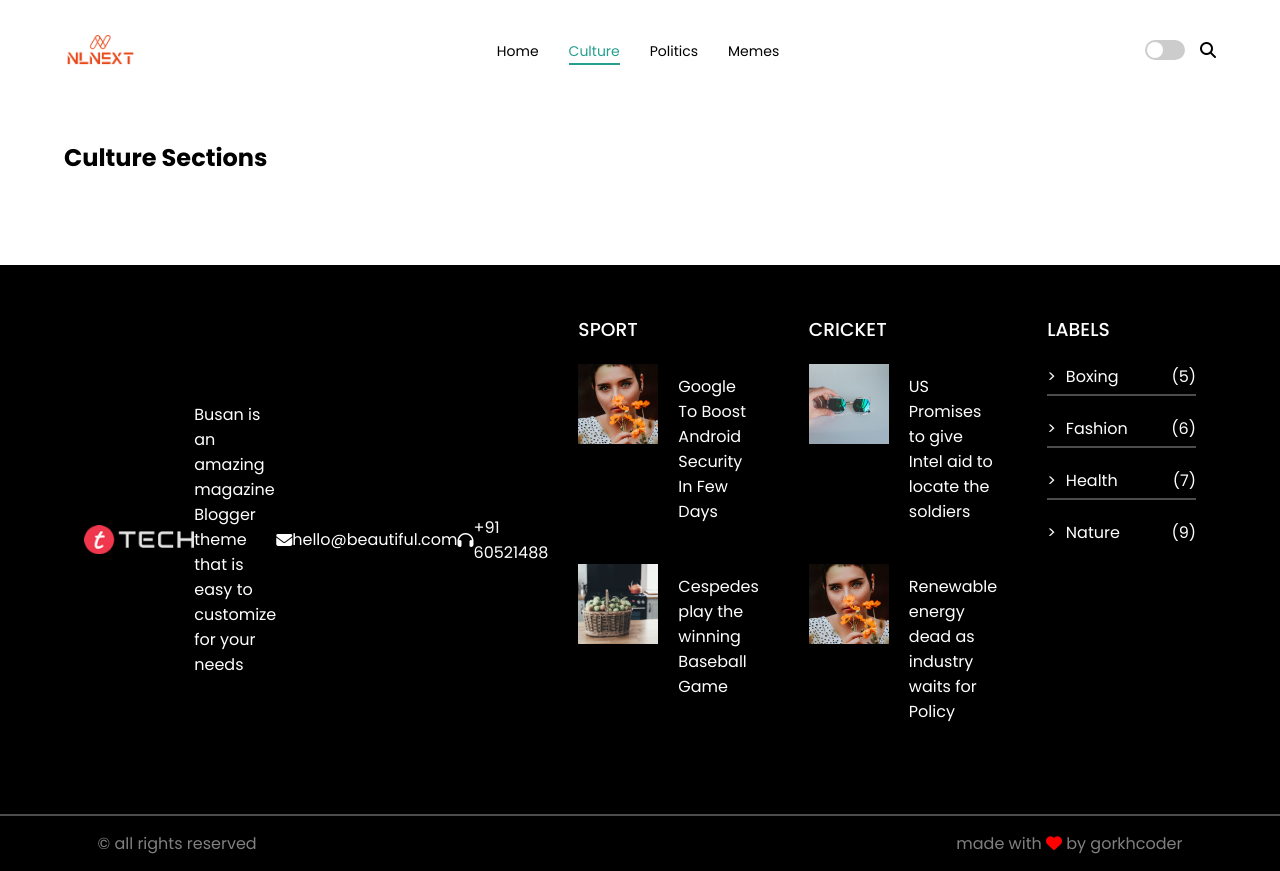
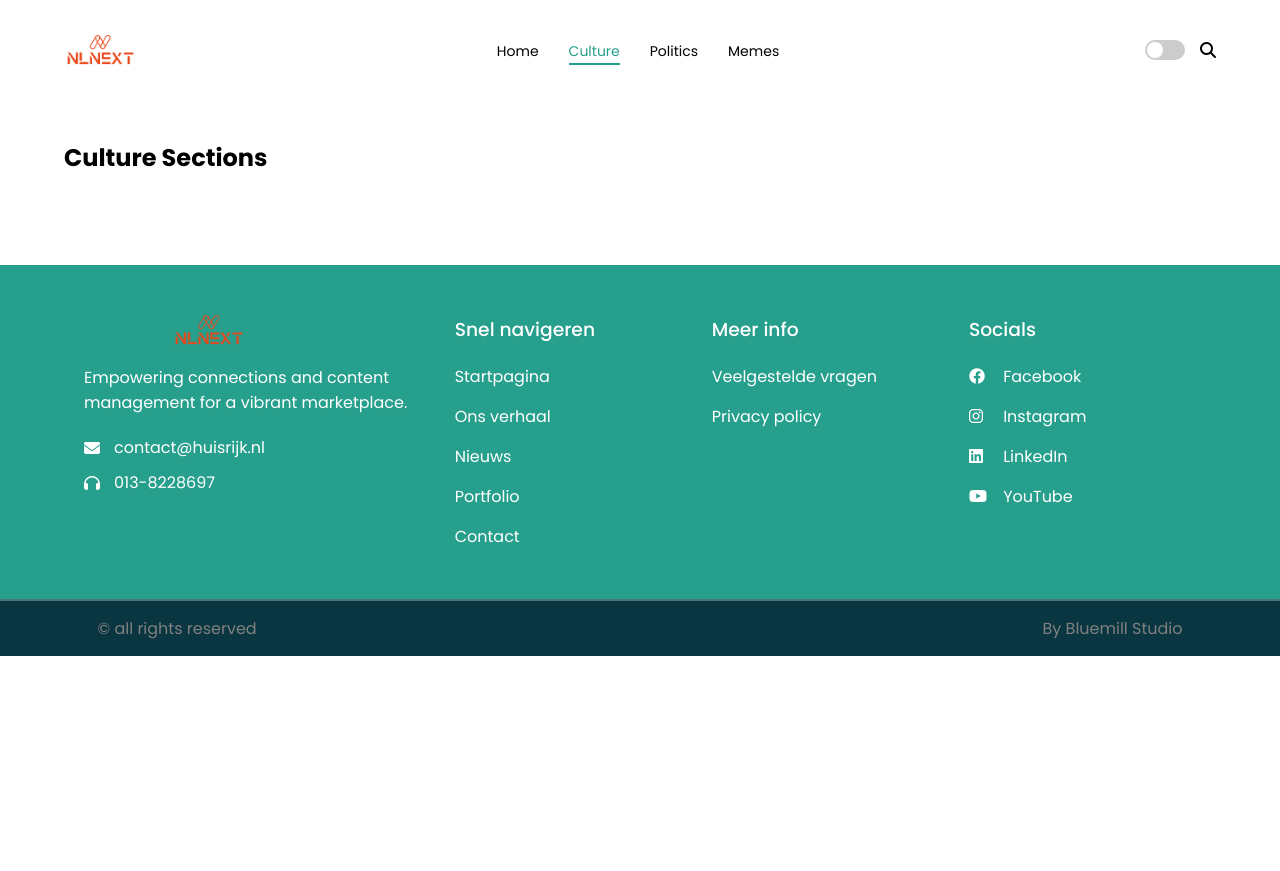
Before and after one commit to VIAVERI/NLNEXT, a React (Create React App) app in the folder Frontend/: page /culture in a window 1280 px wide. After the commit the page ends 800 px from the top, so only its background shows below. Built offline with nearby package versions, Linux system fonts and the light colour scheme.

Commit message:
bottom nav ver.2

```diff
--- a/Frontend/src/components/common/footer/Footer.jsx
+++ b/Frontend/src/components/common/footer/Footer.jsx
@@ -1,5 +1,5 @@
-import React from "react"
-import "./footer.css"
+import React from "react";
+import "./footer.css";
 
 const Footer = () => {
   return (
@@ -7,65 +7,55 @@ const Footer = () => {
       <footer>
         <div className='container'>
           <div className='box logo'>
-            <img src='../images/tech-logo-footer.png' alt='' />
-            <p>Busan is an amazing magazine Blogger theme that is easy to customize for your needs</p>
-            <i className='fa fa-envelope'></i>
-            <span> hello@beautiful.com </span> <br />
-            <i className='fa fa-headphones'></i>
-            <span> +91 60521488</span>
-          </div>
-          <div className='box'>
-            <h3>SPORT</h3>
-            <div className='item'>
-              <img src='../images/hero/hero1.jpg' alt='' />
-              <p>Google To Boost Android Security In Few Days</p>
-            </div>
-            <div className='item'>
-              <img src='../images/hero/hero2.jpg' alt='' />
-              <p>Cespedes play the winning Baseball Game</p>
+            <img src='../images/logo.png' alt='Logo' />
+            <p>Empowering connections and content management for a vibrant marketplace.</p>
+            <div className="contact-info">
+              <div>
+                <i className='fa fa-envelope'></i>
+                <span>contact@huisrijk.nl</span>
+              </div>
+              <div>
+                <i className='fa fa-headphones'></i>
+                <span>013-8228697</span>
+              </div>
             </div>
           </div>
           <div className='box'>
-            <h3>CRICKET</h3>
-            <div className='item'>
-              <img src='../images/hero/hero3.jpg' alt='' />
-              <p>US Promises to give Intel aid to locate the soldiers</p>
-            </div>
-            <div className='item'>
-              <img src='../images/hero/hero1.jpg' alt='' />
-              <p>Renewable energy dead as industry waits for Policy</p>
-            </div>
+            <h3>Snel navigeren</h3>
+            <ul>
+              <li>Startpagina</li>
+              <li>Ons verhaal</li>
+              <li>Nieuws</li>
+              <li>Portfolio</li>
+              <li>Contact</li>
+            </ul>
           </div>
           <div className='box'>
-            <h3>LABELS</h3>
-            {/*<i className='fa fa-chevron-right'></i>*/}
+            <h3>Meer info</h3>
             <ul>
-              <li>
-                <span>Boxing</span> <label>(5)</label>
-              </li>
-              <li>
-                <span>Fashion</span> <label>(6)</label>
-              </li>
-              <li>
-                <span>Health</span> <label>(7)</label>
-              </li>
-              <li>
-                <span>Nature</span> <label>(9)</label>
-              </li>
+              <li>Veelgestelde vragen</li>
+              <li>Privacy policy</li>
+            </ul>
+          </div>
+          <div className='box'>
+            <h3>Socials</h3>
+            <ul>
+              <li><a href="https://www.facebook.com/Huisrijk/" target="_blank" rel="noopener noreferrer"><i className="fab fa-facebook"></i> Facebook</a></li>
+              <li><a href="https://www.instagram.com/huisrijk/" target="_blank" rel="noopener noreferrer"><i className="fab fa-instagram"></i> Instagram</a></li>
+              <li><a href="https://nl.linkedin.com/company/huisrijk" target="_blank" rel="noopener noreferrer"><i className="fab fa-linkedin"></i> LinkedIn</a></li>
+              <li><a href="https://www.youtube.com/channel/UCd7ABXnNenqdPPHrokrNCmA" target="_blank" rel="noopener noreferrer"><i className="fab fa-youtube"></i> YouTube</a></li>
             </ul>
           </div>
         </div>
       </footer>
-      <div className='legal  '>
+      <div className='legal'>
         <div className='container flexSB'>
           <p>© all rights reserved</p>
-          <p>
-            made with <i className='fa fa-heart'></i> by gorkhcoder
-          </p>
+          <p>By Bluemill Studio</p>
         </div>
       </div>
     </>
-  )
-}
+  );
+};
 
-export default Footer
+export default Footer;
--- a/Frontend/src/components/common/footer/footer.css
+++ b/Frontend/src/components/common/footer/footer.css
@@ -1,62 +1,93 @@
 footer {
-  background-color: #000;
+  background-color: #279f8d;
   color: #fff;
   padding: 50px 0;
   margin-top: 50px;
 }
+
 footer .container {
   display: grid;
-  grid-template-columns: repeat(4, 1fr);
+  grid-template-columns: 1.5fr 1fr 1fr 1fr;
   grid-gap: 30px;
 }
+
+footer .box {
+  display: flex;
+  flex-direction: column;
+  align-items: flex-start;
+}
+
+footer .logo img {
+  width: 250px;
+  height: auto;
+  object-fit: contain;
+  margin-bottom: 20px;
+}
+
 footer .logo p {
-  margin: 20px 0;
+  margin-bottom: 20px;
+  text-align: left;
+  max-width: 100%;
 }
+
+footer .contact-info div {
+  display: flex;
+  align-items: center;
+  margin-bottom: 10px;
+}
+
+footer .contact-info i {
+  margin-right: 10px;
+  width: 20px;
+}
+
 footer h3 {
   margin-bottom: 20px;
   font-weight: 500;
 }
-footer .item {
-  display: flex;
-  margin-bottom: 30px;
-}
-footer .item img {
-  width: 80px;
-  height: 80px;
-  object-fit: cover;
-}
-footer .item p {
-  padding: 10px 20px;
+
+footer ul {
+  list-style-type: none;
+  padding: 0;
+  margin: 0;
 }
 
 footer ul li {
-  margin-bottom: 20px;
-  border-bottom: 2px solid rgba(255, 255, 255, 0.3);
-  padding-bottom: 5px;
-  display: flex;
-  justify-content: space-between;
-  position: relative;
+  margin-bottom: 15px;
 }
-footer ul li:nth-last-child(1) {
-  border-bottom: none;
+
+footer ul li:last-child {
+  margin-bottom: 0;
 }
-footer ul li span::before {
-  content: ">";
-  top: 0;
-  left: 0;
+
+footer ul li i {
   margin-right: 10px;
+  width: 20px;
 }
+
 .legal {
   padding: 15px;
-  background-color: #000;
+  background-color: #093641;
   color: grey;
   border-top: 2px solid rgba(255, 255, 255, 0.3);
 }
-.legal i {
-  color: red;
+
+.legal .container {
+  display: flex;
+  justify-content: space-between;
 }
+
 @media screen and (max-width: 768px) {
   footer .container {
-    grid-template-columns: repeat(2, 1fr);
+    grid-template-columns: 1fr 1fr;
   }
 }
+
+footer a {
+  color: #fff;
+  text-decoration: none;
+}
+
+footer a:hover {
+  text-decoration: underline;
+}
```
